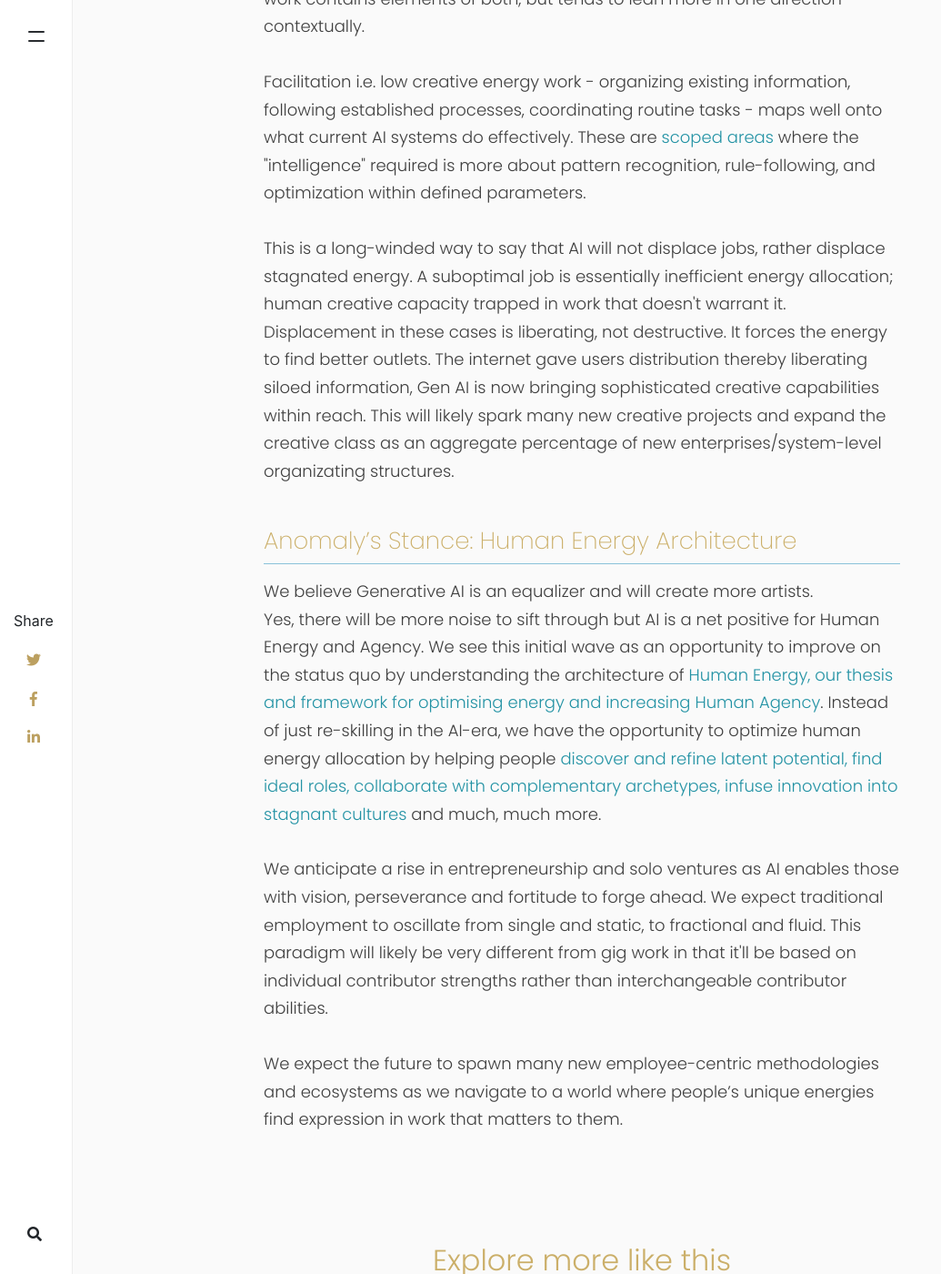
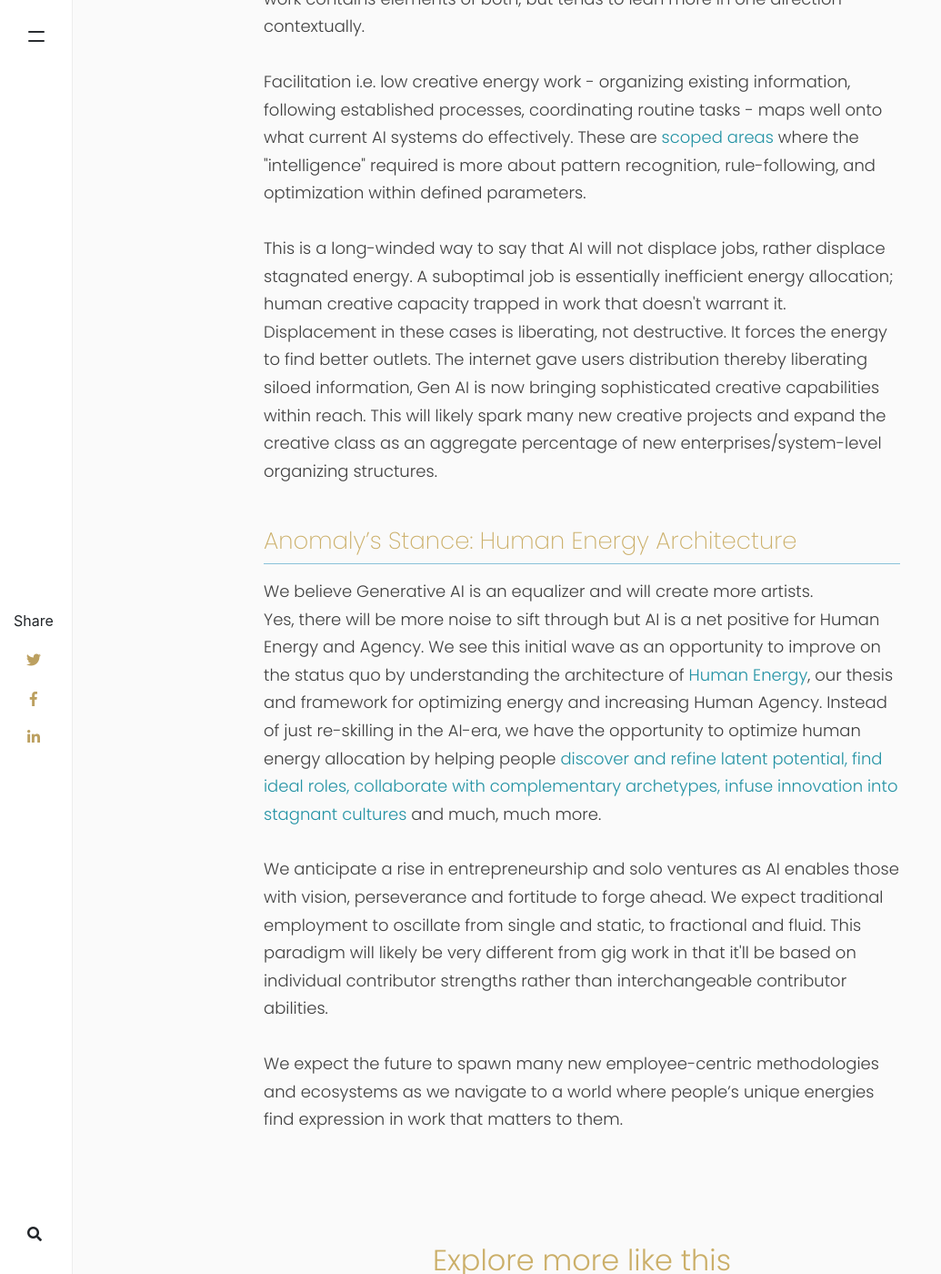
Before and after one commit to anomalyae/thinking, a Jekyll site: the page built from _posts/2025-05-18-Jobs-in-the-age-of-ai.md, in a window 1280 px wide and 1400 px high, scrolled down 4508 px. Shown: the whole window at 91% size, without its empty margins (0-1035 px from the left). Built offline with Jekyll 4.4.1, drawn with Linux system fonts in a browser that asks for light colours; nearby versions of some CDN libraries; comment, search, counter and statistics services are not loaded; a style sheet for code colours, icons or effects is not loaded.

Commit message:
More Typos

```diff
--- a/_posts/2025-05-18-Jobs-in-the-age-of-ai.md
+++ b/_posts/2025-05-18-Jobs-in-the-age-of-ai.md
@@ -84,12 +84,12 @@
 
  <p class="Nevermind">Facilitation i.e. low creative energy work - organizing existing information, following established processes, coordinating routine tasks - maps well onto what current AI systems do effectively. These are <a href='https://thinking.anomaly.ae/Agents-of-chaos/' class="blue" target="_blank"> scoped areas</a> where the "intelligence" required is more about pattern recognition, rule-following, and optimization within defined parameters.</p>
 
-<p class="Nevermind">This is a long-winded way to say that AI will not displace jobs, rather displace stagnated energy. A suboptimal job is essentially inefficient energy allocation; human creative capacity trapped in work that doesn't warrant it. Displacement in these cases is liberating, not destructive. It forces the energy to find better outlets. The internet gave users distribution thereby liberating siloed information, Gen AI is now bringing sophisticated creative capabilities within reach. This will likely spark many new creative projects and expand the creative class as an aggregate percentage of new enterprises/system-level organizating structures.</p>
+<p class="Nevermind">This is a long-winded way to say that AI will not displace jobs, rather displace stagnated energy. A suboptimal job is essentially inefficient energy allocation; human creative capacity trapped in work that doesn't warrant it. Displacement in these cases is liberating, not destructive. It forces the energy to find better outlets. The internet gave users distribution thereby liberating siloed information, Gen AI is now bringing sophisticated creative capabilities within reach. This will likely spark many new creative projects and expand the creative class as an aggregate percentage of new enterprises/system-level organizing structures.</p>
 
 
 
 <h5 class="section-header">Anomaly’s Stance: Human Energy Architecture</h5>
 
 
-<p class="Nevermind"> We believe Generative AI is an equalizer and will create more artists.<br>Yes, there will be more noise to sift through but AI is a net positive for Human Energy and Agency. We see this initial wave as an opportunity to improve on the status quo by understanding the architecture of <a href="http://www.thinking.anomaly.ae/human-energy" class="blue" target="_blank">Human Energy, our thesis and framework for optimising energy and increasing Human Agency</a>. Instead of just re-skilling in the AI-era, we have the opportunity to optimize human energy allocation by helping people <a href="http://www.humanenergy.ai" class="blue" target="_blank">discover and refine latent potential, find ideal roles, collaborate with complementary archetypes, infuse innovation into stagnant cultures</a> and much, much more. </p>
+<p class="Nevermind"> We believe Generative AI is an equalizer and will create more artists.<br>Yes, there will be more noise to sift through but AI is a net positive for Human Energy and Agency. We see this initial wave as an opportunity to improve on the status quo by understanding the architecture of <a href="http://www.thinking.anomaly.ae/human-energy" class="blue" target="_blank">Human Energy</a>, our thesis and framework for optimizing energy and increasing Human Agency. Instead of just re-skilling in the AI-era, we have the opportunity to optimize human energy allocation by helping people <a href="http://www.humanenergy.ai" class="blue" target="_blank">discover and refine latent potential, find ideal roles, collaborate with complementary archetypes, infuse innovation into stagnant cultures</a> and much, much more. </p>
 <p> We anticipate a rise in entrepreneurship and solo ventures as AI enables those with vision, perseverance and fortitude to forge ahead. We expect traditional employment to oscillate from single and static, to fractional and fluid. This paradigm will likely be very different from gig work in that it'll be based on individual contributor strengths rather than interchangeable contributor abilities.</p> We expect the future to spawn many new employee-centric methodologies and ecosystems as we navigate to a world where people’s unique energies find expression in work that matters to them.
```
